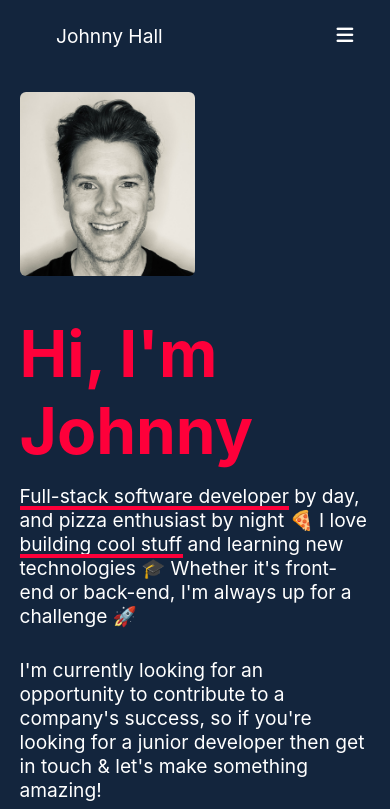
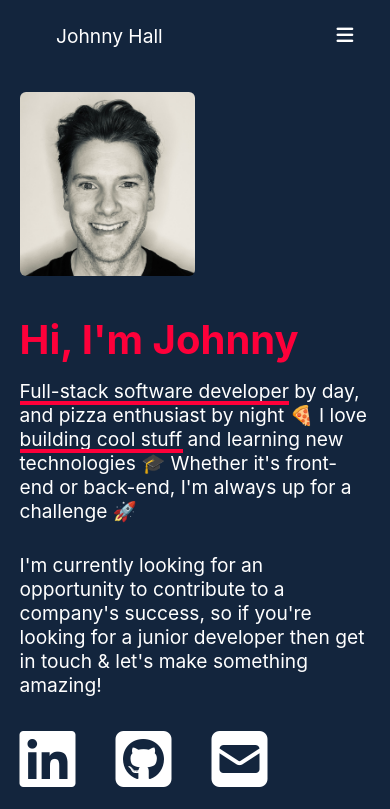
Before and after one commit to jbhall4291/portfolio, a React (Create React App) app: page / in a window 390 px wide. Shown: the top 809 px of the page. Built offline with nearby package versions, Linux system fonts and the light colour scheme.

Commit message:
styling h1

```diff
--- a/src/components/Hero/Hero.css
+++ b/src/components/Hero/Hero.css
@@ -78,7 +78,7 @@
 
 @media screen and (max-width: 1024px) {
   .Hero h1 {
-    width: 100%;
+    font-size: 2.5rem;
   }
 }
 
```
